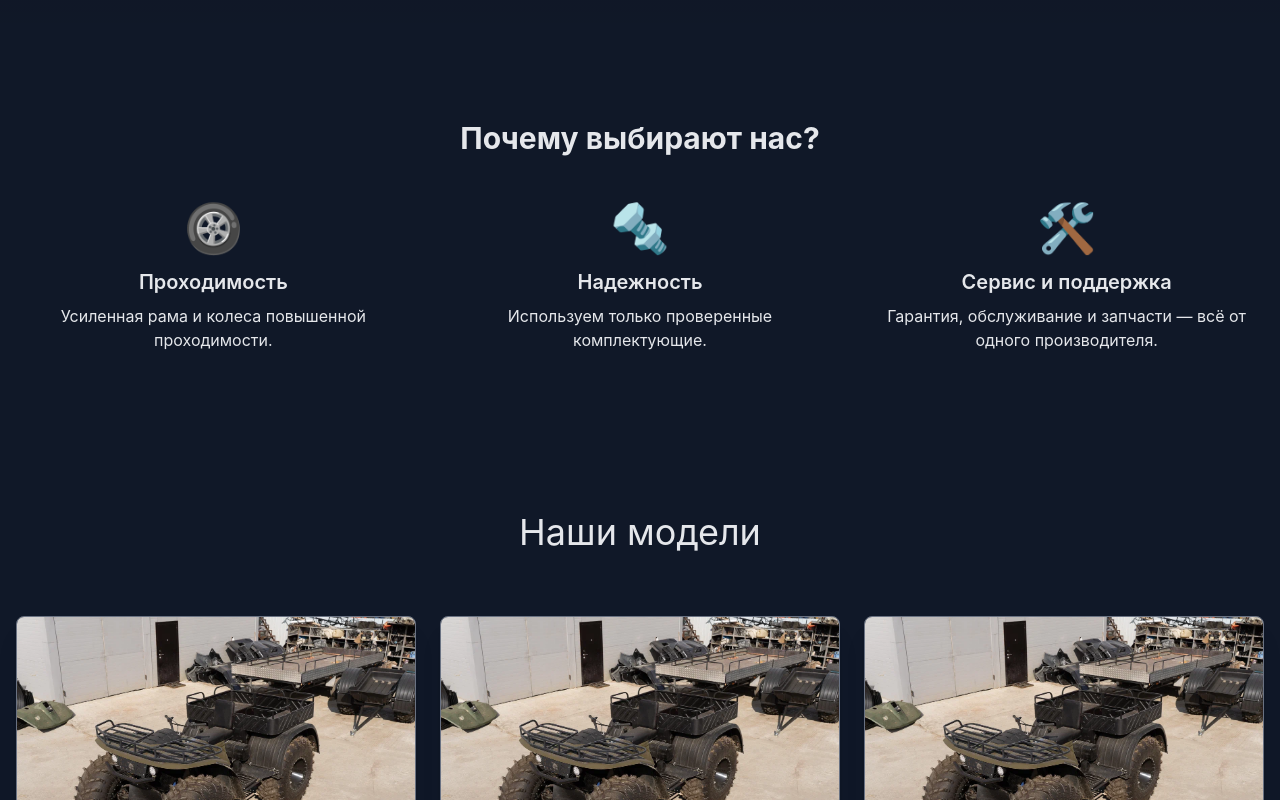
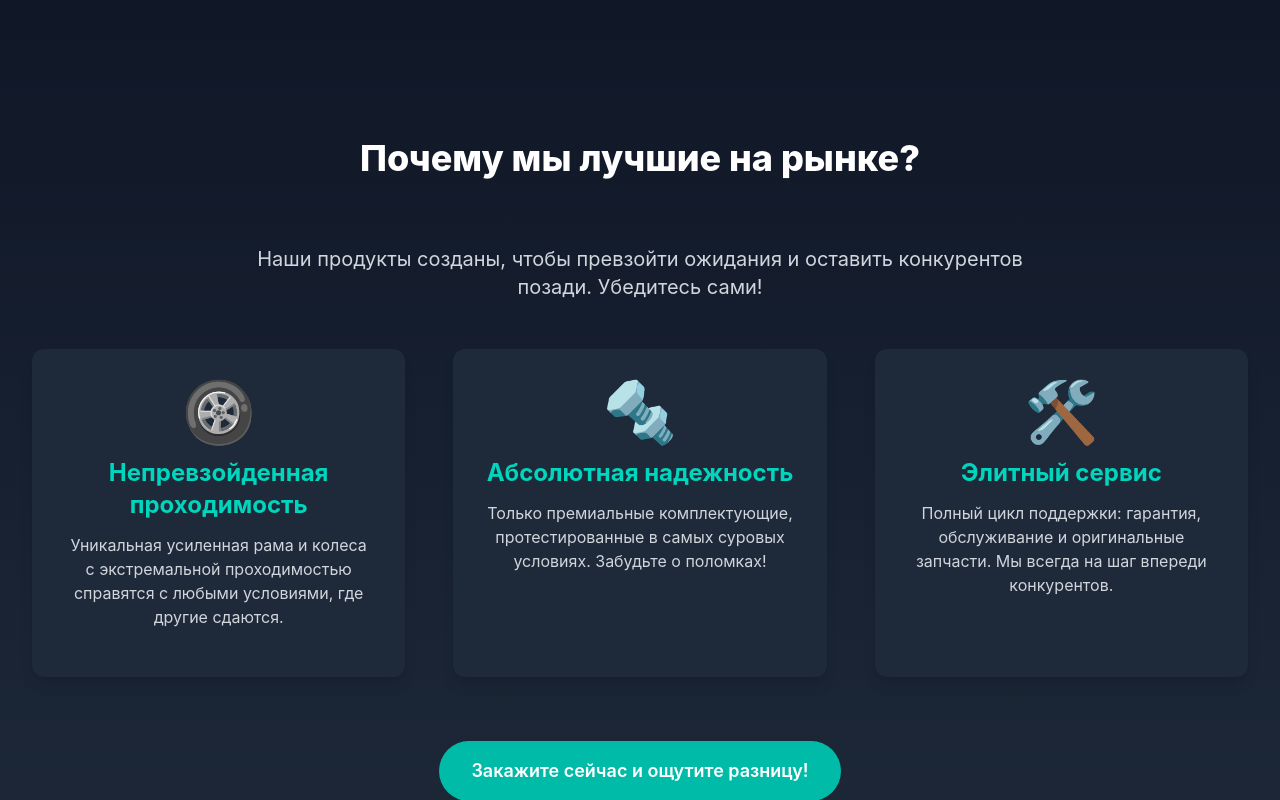
Before and after one commit to ShiruiChan/ykt-sokol, a React (Vite) app: page / in a window 1280 px wide. Shown: the part 500-1300 px from the top of the page. Built offline with nearby package versions, Linux system fonts and the light colour scheme.

Commit message:
изменен компонент о нас

```diff
--- a/src/components/Features.tsx
+++ b/src/components/Features.tsx
@@ -1,24 +1,60 @@
+import { useState } from 'react';
+
 export default function Features() {
+  const [isHovered, setIsHovered] = useState(false);
+
   return (
-		<section className="section bg-gray-900 text-gray-200">
-			<div className="container mx-auto px-4">
-				<h2 className="text-3xl font-bold mb-12 text-center">Почему выбирают нас?</h2>
-				<div className="grid grid-cols-1 md:grid-cols-3 gap-8">
-					<div className="text-center">
-						<div className="text-5xl mb-4">🛞</div>
-						<h3 className="text-xl font-semibold mb-2">Проходимость</h3>
-						<p>Усиленная рама и колеса повышенной проходимости.</p>
+    <section className="bg-gradient-to-b from-gray-900 to-gray-800 text-white py-16 sm:py-24">
+      <div className="container mx-auto px-4 sm:px-6 lg:px-8">
+        <h2 className="text-2xl sm:text-3xl lg:text-4xl font-extrabold mb-12 sm:mb-16 text-center leading-tight">
+          Почему мы лучшие на рынке?
+        </h2>
+        <p className="text-center text-lg sm:text-xl text-gray-300 mb-12 max-w-3xl mx-auto">
+          Наши продукты созданы, чтобы превзойти ожидания и оставить конкурентов позади. Убедитесь сами!
+        </p>
+        <div
+          className="grid grid-cols-1 sm:grid-cols-2 lg:grid-cols-3 gap-6 sm:gap-8 lg:gap-12"
+          onMouseEnter={() => setIsHovered(true)}
+          onMouseLeave={() => setIsHovered(false)}
+        >
+          <div className="relative bg-gray-800 rounded-xl p-6 sm:p-8 text-center shadow-lg transition-all duration-800 transform hover:-translate-y-1 overflow-hidden">
+            <div className="text-5xl sm:text-6xl mb-4 animate-pulse">🛞</div>
+            <h3 className="text-xl sm:text-2xl font-bold mb-3 text-teal-400">Непревзойденная проходимость</h3>
+            <p className="text-gray-300 text-sm sm:text-base">
+              Уникальная усиленная рама и колеса с экстремальной проходимостью справятся с любыми условиями, где другие сдаются.
+            </p>
+            <div className={`mt-4 text-gray-400 text-sm transition-all duration-300 ${isHovered ? 'max-h-40 opacity-100' : 'max-h-0 opacity-0'}`}>
+              <p>Наша запатентованная технология подвески и сверхпрочные материалы обеспечивают стабильность на любых поверхностях, от грязи до скал.</p>
             </div>
-					<div className="text-center">
-						<div className="text-5xl mb-4">🔩</div>
-						<h3 className="text-xl font-semibold mb-2">Надежность</h3>
-						<p>Используем только проверенные комплектующие.</p>
           </div>
-					<div className="text-center">
-						<div className="text-5xl mb-4">🛠️</div>
-						<h3 className="text-xl font-semibold mb-2">Сервис и поддержка</h3>
-						<p>Гарантия, обслуживание и запчасти — всё от одного производителя.</p>
+          <div className="relative bg-gray-800 rounded-xl p-6 sm:p-8 text-center shadow-lg transition-all duration-800 transform hover:-translate-y-1 overflow-hidden">
+            <div className="text-5xl sm:text-6xl mb-4 animate-pulse">🔩</div>
+            <h3 className="text-xl sm:text-2xl font-bold mb-3 text-teal-400">Абсолютная надежность</h3>
+            <p className="text-gray-300 text-sm sm:text-base">
+              Только премиальные комплектующие, протестированные в самых суровых условиях. Забудьте о поломках!
+            </p>
+            <div className={`mt-4 text-gray-400 text-sm transition-all duration-300 ${isHovered ? 'max-h-40 opacity-100' : 'max-h-0 opacity-0'}`}>
+              <p>Каждая деталь проходит 1000+ часов стресс-тестов, чтобы гарантировать бесперебойную работу даже в экстремальных условиях.</p>
             </div>
+          </div>
+          <div className="relative bg-gray-800 rounded-xl p-6 sm:p-8 text-center shadow-lg transition-all duration-800 transform hover:-translate-y-1 overflow-hidden">
+            <div className="text-5xl sm:text-6xl mb-4 animate-pulse">🛠️</div>
+            <h3 className="text-xl sm:text-2xl font-bold mb-3 text-teal-400">Элитный сервис</h3>
+            <p className="text-gray-300 text-sm sm:text-base">
+              Полный цикл поддержки: гарантия, обслуживание и оригинальные запчасти. Мы всегда на шаг впереди конкурентов.
+            </p>
+            <div className={`mt-4 text-gray-400 text-sm transition-all duration-300 ${isHovered ? 'max-h-40 opacity-100' : 'max-h-0 opacity-0'}`}>
+              <p>Мгновенный доступ к поддержке 24/7 и эксклюзивным запчастям, которые продлевают срок службы вашего оборудования.</p>
+            </div>
+          </div>
+        </div>
+        <div className="text-center mt-12 sm:mt-16">
+          <a
+            href="#contact"
+            className="inline-block bg-teal-500 text-white font-semibold px-6 sm:px-8 py-3 sm:py-4 rounded-full hover:bg-teal-400 transition-colors duration-300 text-base sm:text-lg"
+          >
+            Закажите сейчас и ощутите разницу!
+          </a>
         </div>
       </div>
     </section>
--- a/src/index.css
+++ b/src/index.css
@@ -15,7 +15,7 @@ html {
 }
 
 .btn-primary {
-  @apply inline-block text-base md:text-lg px-6 py-3 bg-blue-600 text-white rounded-full hover:bg-blue-500 transition duration-300 shadow-md hover:shadow-lg;
+  @apply inline-block text-base md:text-lg px-6 py-3 bg-teal-500 text-white rounded-full hover:bg-teal-400 transition duration-300 shadow-md hover:shadow-lg;
 }
 
 .card {
```
Lines whose indentation alone changed are shown as unchanged.
